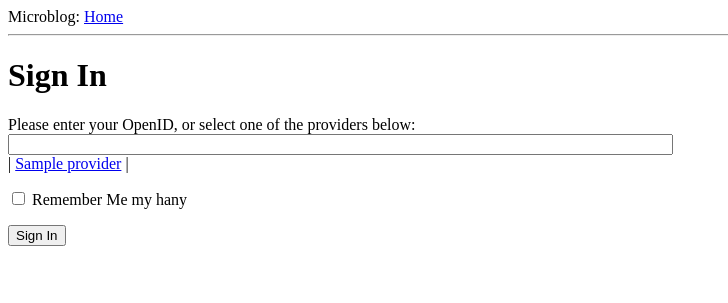
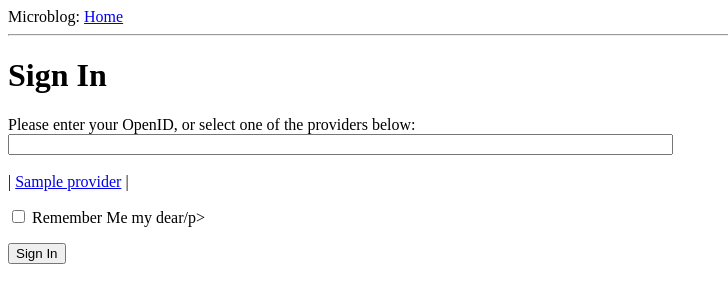
Before and after one commit to kris986/rep_for_jenkins, a Python web app: template app/templates/login.html in a window 1280 px wide. Shown: the top 303 px of the page, without its empty margins (0-728 px from the left). Run offline with Jinja, Linux system fonts and the light colour scheme; the template is opened without the code that fills it: most values are stand-ins (such as "Sample title", 1, 10 or a date in 2020); form fields are guessed from the names that the template uses.

Commit message:
third_commit_web_server

```diff
--- a/app/templates/login.html
+++ b/app/templates/login.html
@@ -23,12 +23,12 @@ function set_openid(openid, pr)
         {{form.openid(size=80)}}
         {% for error in form.errors.openid %}
         <span style="color: red;">[{{error}}]</span>
-        {% endfor %}<br>
+        {% endfor %}<br><br>
         |{% for pr in providers %}
         <a href="javascript:set_openid('{{pr.url}}', '{{pr.name}}');">{{pr.name}}</a> |
         {% endfor %}
     </p>
-    <p>{{form.remember_me}} Remember Me my hany</p>
+    <p>{{form.remember_me}} Remember Me my dear/p>
     <p><input type="submit" value="Sign In"></p>
 </form>
 {% endblock %}
```
